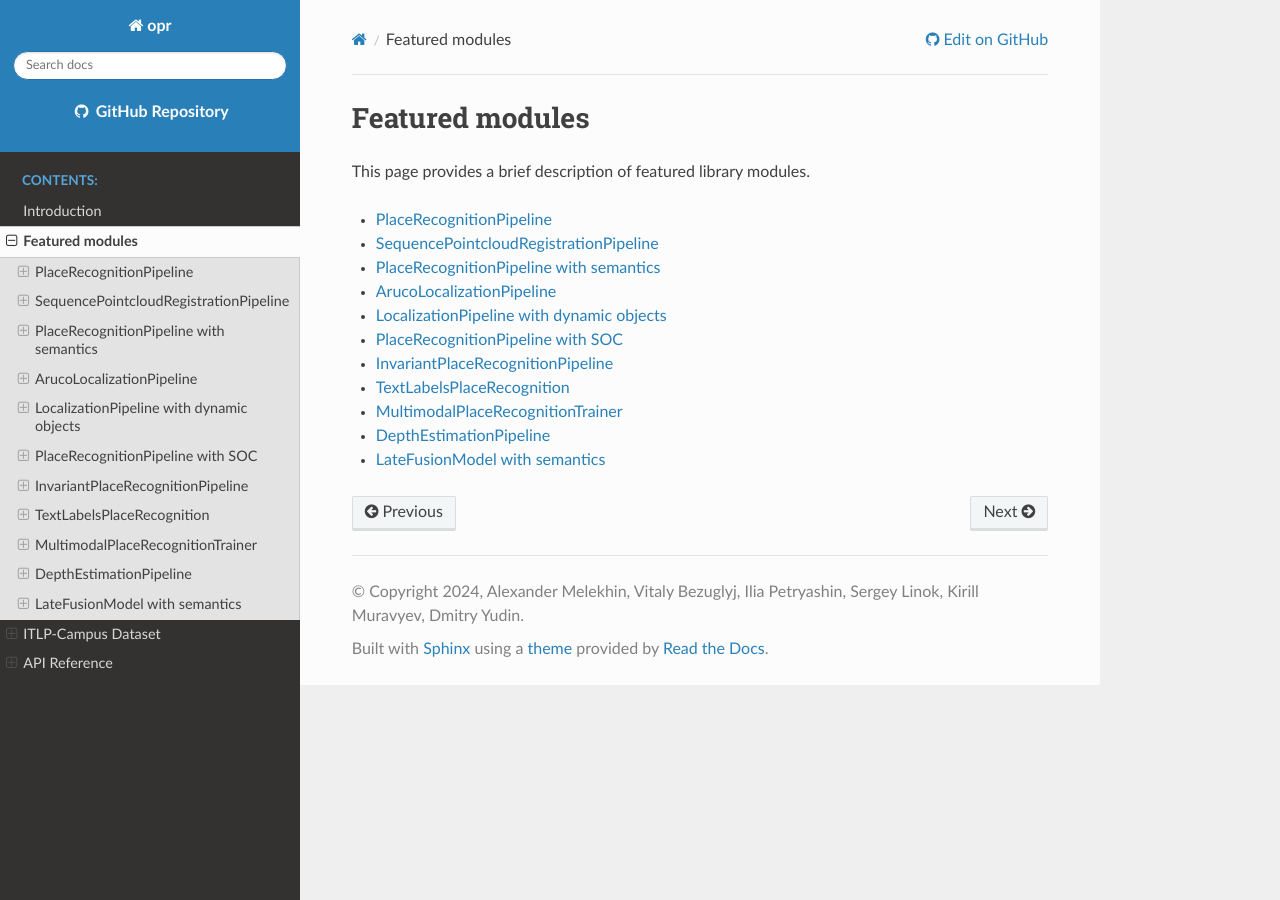
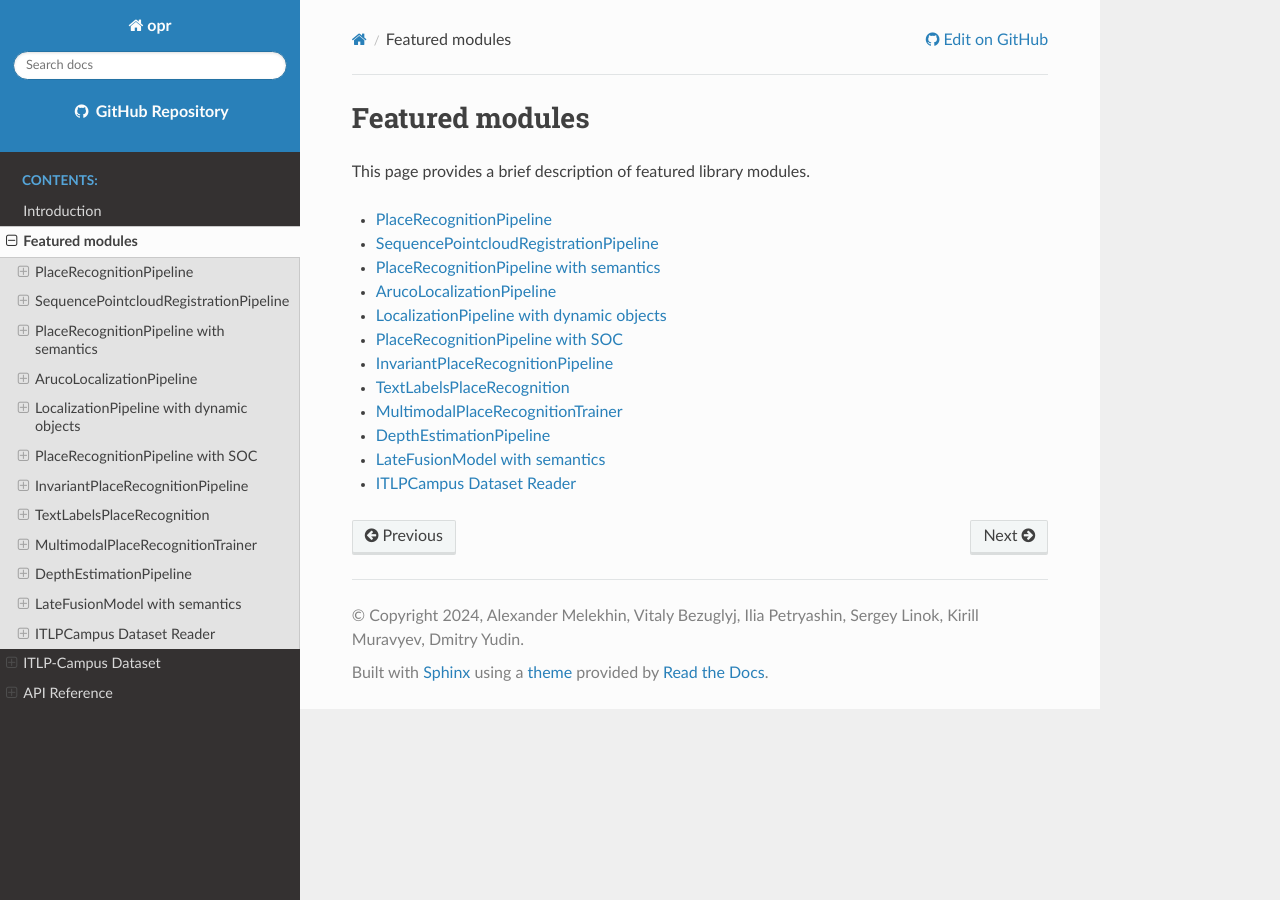
Before and after one commit to OPR-Project/OpenPlaceRecognition, a Sphinx documentation site: the page built from docs/source/featured_modules/index.rst, in a window 1280 px wide. Built offline with Sphinx 7.4.7 and the Read the Docs theme 3.1.0, drawn with Linux system fonts in a browser that asks for light colours; part of the change alters nothing that is shown.

Commit message:
docs: add docs for module ITLPCampus dataset reader

```diff
--- /dev/null
+++ b/docs/source/featured_modules/12_itlp_dataset_reader.rst
@@ -0,0 +1,105 @@
+ITLPCampus Dataset Reader
+=========================
+
+A module that implements a PyTorch dataset reader for the ITLPCampus dataset.
+
+More details about the dataset can be found on the
+:doc:`../itlp_dataset` page.
+
+Below is a usage example of the dataset reader that is implemented
+as part of the OpenPlaceRecognition library.
+
+
+Usage example
+-------------
+
+You should start with initializing the dataset reader by creating an instance of the
+:class:`opr.datasets.itlp.ITLPCampus` class with appropriate parameters.
+
+.. code-block:: python
+
+   from opr.datasets.itlp import ITLPCampus
+   from pathlib import Path
+   from torch.utils.data import DataLoader
+
+   # Path to your ITLP dataset directory
+   track_dir = Path("/path/to/ITLP_Campus_outdoor/00_2023-02-21")  # outdoor track example
+
+   # Initialize the dataset reader
+   dataset = ITLPCampus(
+       dataset_root=track_dir,                      # track directory
+       sensors=["front_cam", "back_cam", "lidar"],  # sensors to load
+       load_semantics=True,                         # load semantic masks
+       mink_quantization_size=0.5,                  # point cloud voxelization size
+       max_point_distance=None,                     # max distance to keep points (None for no limit)
+       indoor=False,                                # specify if it's an indoor track
+   )
+
+   # Access a single sample from the dataset
+   sample = dataset[0]  # returns a dictionary with data from the first frame
+
+The ``sample`` will contain a dictionary with the following keys:
+
+* ``"idx"``: index of the sample in the dataset
+* ``"pose"``: 7-element pose vector [tx, ty, tz, qx, qy, qz, qw]
+* ``"image_front_cam"``: tensor of front camera image (if "front_cam" in sensors)
+* ``"image_back_cam"``: tensor of back camera image (if "back_cam" in sensors)
+* ``"mask_front_cam"``: tensor of front camera semantic mask (if load_semantics=True)
+* ``"mask_back_cam"``: tensor of back camera semantic mask (if load_semantics=True)
+* ``"pointcloud_lidar_coords"``: tensor of LiDAR point coordinates (if "lidar" in sensors)
+* ``"pointcloud_lidar_feats"``: tensor of LiDAR point features (if "lidar" in sensors)
+
+To create a DataLoader for batch training or inference:
+
+.. code-block:: python
+
+   # Create a DataLoader using the dataset's collate_fn
+   batch_size = 4
+   dataloader = DataLoader(
+       dataset,
+       batch_size=batch_size,
+       shuffle=True,
+       collate_fn=dataset.collate_fn,
+       num_workers=4
+   )
+
+   # Iterate through the data batches
+   for batch in dataloader:
+       # Process batch data
+       # batch["images_front_cam"] # [batch_size, 3, H, W]
+       # batch["images_back_cam"]  # [batch_size, 3, H, W]
+       # batch["masks_front_cam"]  # [batch_size, 1, H, W]
+       # batch["poses"]            # [batch_size, 7]
+       # batch["pointclouds_lidar_coords"] # ME batched coordinates format
+       # batch["pointclouds_lidar_feats"]  # ME batched features format
+       pass
+
+For indoor datasets, you can specify train/test splits:
+
+.. code-block:: python
+
+   # Split floors for indoor dataset
+   train_split = ["1", "2", "3"]  # floor numbers for training
+   test_split = ["4", "5"]        # floor numbers for testing
+
+   # Create training dataset
+   train_dataset = ITLPCampus(
+       dataset_root=track_dir,
+       subset="train",              # "train", "val", or "test"
+       indoor=True,
+       train_split=train_split,
+       test_split=test_split
+   )
+
+   # Create test dataset
+   test_dataset = ITLPCampus(
+       dataset_root=track_dir,
+       subset="test",
+       indoor=True,
+       train_split=train_split,
+       test_split=test_split
+   )
+
+More examples of using the ``ITLPCampus`` dataset reader can be found in the notebooks:
+
+* `notebooks/demo_itlp_dataset.ipynb <https://github.com/OPR-Project/OpenPlaceRecognition/blob/main/notebooks/demo_itlp_dataset.ipynb>`_
--- a/docs/source/featured_modules/index.rst
+++ b/docs/source/featured_modules/index.rst
@@ -17,3 +17,4 @@ This page provides a brief description of featured library modules.
    09_multimodal_place_recognition_trainer
    10_depth_estimation_pipeline
    11_latefusion_with_semantics
+   12_itlp_dataset_reader
```
Also changed, not shown: 1 other file.
